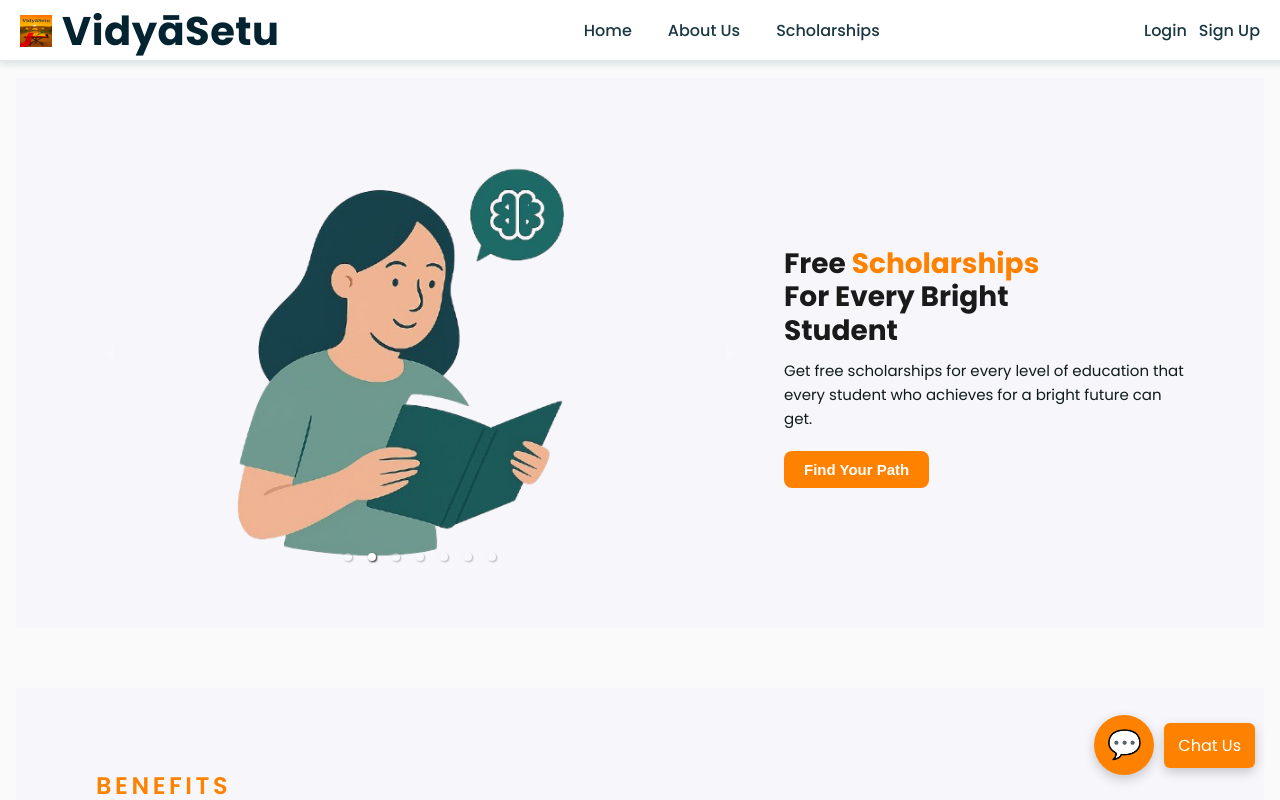
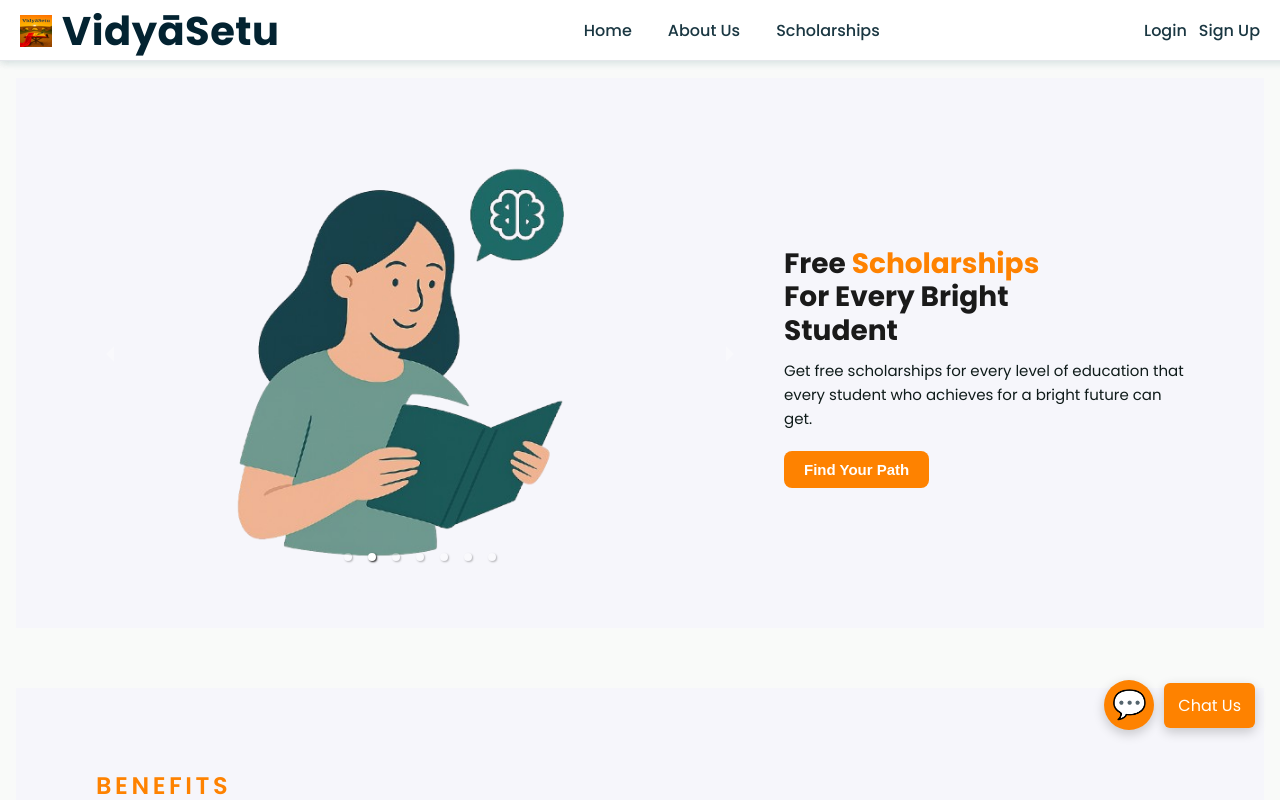
Before and after one commit to Karthik0610s/funds4education_UI, a React (Create React App) app: page / in a window 1280 px wide. Built offline with nearby package versions, Linux system fonts and the light colour scheme.

Commit message:
floating button slightly up changes

```diff
--- a/src/app/components/chatwidget.css
+++ b/src/app/components/chatwidget.css
@@ -1,7 +1,7 @@
 .chat-float-container {
   position: fixed;
   right: 25px;
-  bottom: 25px;
+  bottom: 70px;
   display: flex;
   align-items: center;
   gap: 10px;
@@ -11,8 +11,8 @@
 
 /* Round Chat Icon */
 .chat-float-btn {
-  width: 60px;
-  height: 60px;
+  width: 50px;
+  height: 50px;
   background: #fe8200;
   color: white;
   border-radius: 50%;
```
